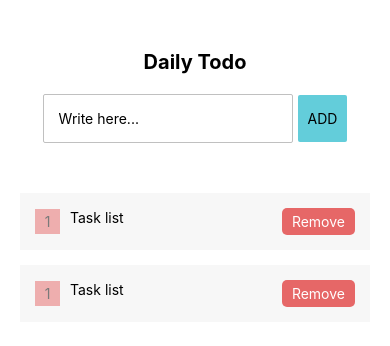
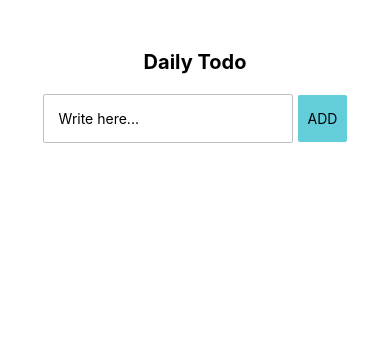
Before and after one commit to ashiqur-russel/react-native-todo, a React Native app: screen / in a window 390 px wide. Shown: the top 346 px of the page. Built offline with nearby package versions, Linux system fonts and the light colour scheme.

Commit message:
Add task and display after button click

```diff
--- a/App.js
+++ b/App.js
@@ -1,22 +1,39 @@
 import { StatusBar } from "expo-status-bar";
 import { useState } from "react";
-import { StyleSheet, Text, View } from "react-native";
+import { Keyboard, StyleSheet, Text, View } from "react-native";
 import CreateTodo from "./components/CreateTodo";
 import Todo from "./components/Todo";
 
 export default function App() {
+  const [todos, setTodos] = useState([]);
   const [todoContent, setTodoContent] = useState("");
+  console.log(todoContent);
+  console.log(todos);
+  const handleAddTodo = () => {
+    if (!todoContent) return;
+
+    Keyboard.dismiss();
+
+    console.log("clicked");
+    setTodos((prev) => [...prev, { id: prev.length + 1, text: todoContent }]);
+    setTodoContent("");
+  };
 
   return (
     <View style={styles.container}>
       <Text style={styles.heading}>Daily Todo</Text>
 
-      <CreateTodo todoContent={todoContent} setTodoContent={setTodoContent} />
+      <CreateTodo
+        todoContent={todoContent}
+        setTodoContent={setTodoContent}
+        handleAddTodo={handleAddTodo}
+      />
 
       <View style={styles.mainApp}>
         <View style={styles.todos}>
-          <Todo />
-          <Todo />
+          {todos.map((todo, index) => (
+            <Todo key={index} id={todo?.id} text={todo?.text} />
+          ))}
         </View>
       </View>
 
--- a/components/CreateTodo.js
+++ b/components/CreateTodo.js
@@ -10,7 +10,7 @@ import {
 import React from "react";
 
 export default function CreateTodo(props) {
-  const { todoContent, setTodoContent } = props;
+  const { todoContent, setTodoContent, handleAddTodo } = props;
   return (
     <View>
       <KeyboardAvoidingView
@@ -23,7 +23,7 @@ export default function CreateTodo(props) {
           value={todoContent}
           onChangeText={(text) => setTodoContent(text)}
         ></TextInput>
-        <TouchableOpacity>
+        <TouchableOpacity onPress={handleAddTodo}>
           <View style={styles.btn}>
             <Text style={styles.addBtn}>ADD</Text>
           </View>
--- a/components/Todo.js
+++ b/components/Todo.js
@@ -1,14 +1,14 @@
 import { View, Text, StyleSheet, TouchableOpacity } from "react-native";
 import React from "react";
 
-export default function Todo() {
+export default function Todo({ text, id }) {
   return (
     <View style={styles.todo}>
       <View style={styles.todoNumber}>
         <View style={styles.order}>
-          <Text style={styles.textColor}>1</Text>
+          <Text style={styles.textColor}>{id}</Text>
         </View>
-        <Text style={styles.todoText}>Task list</Text>
+        <Text style={styles.todoText}>{text}</Text>
       </View>
       <TouchableOpacity style={styles.btn}>
         <Text style={styles.btnText}>Remove</Text>
```
